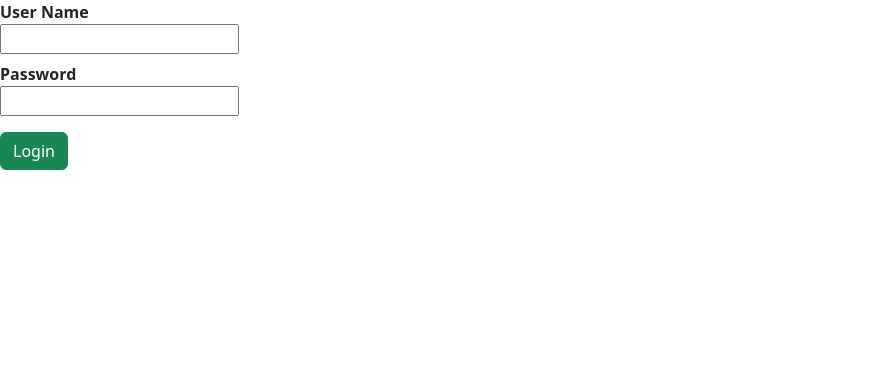
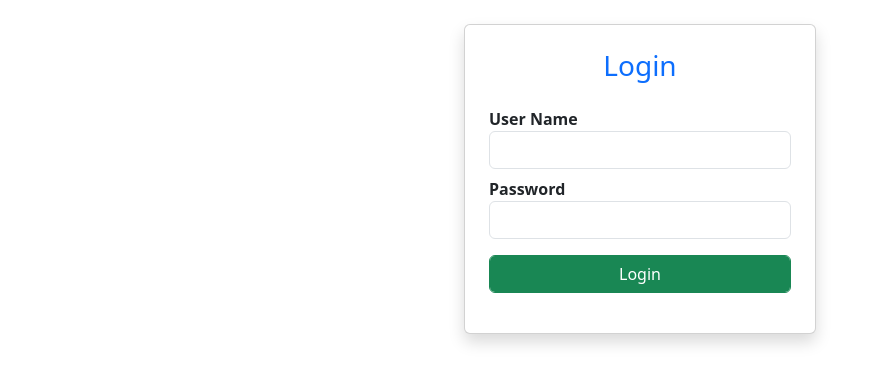
Before and after one commit to mukesh8945/shopper-template, a React (Create React App) app: page / in a window 1280 px wide. Shown: the top 384 px of the page, without its empty margins (0-882 px from the left). Built offline with nearby package versions, Linux system fonts and the light colour scheme.

Commit message:
error resolve

```diff
--- a/src/components/LifecycleDemo.js
+++ b/src/components/LifecycleDemo.js
@@ -85,18 +85,23 @@ export default class LifecycleDemo extends React.Component {
 
     render() {
         return (
-            <div className="containner-fluid">
+            <div className="container-fluid card shadow p-4 mb-4 mt-4" style={{ width: "22rem" }}>
+                <h3 className="card-title text-center mb-4 text-primary">Login</h3>
+                <form>
+                    <div className="mb-3">
                         <dl>
                             <dt>User Name</dt>
-                    <dd><input onChange={this.handleUserName} type="text" /></dd>
+                            <dd><input className="form-control" onChange={this.handleUserName} type="text" /></dd>
                             <dt>Password</dt>
-                    <dd><input onChange={this.handlePassword} type="password" /></dd>
+                            <dd><input className="form-control" onChange={this.handlePassword} type="password" /></dd>
                         </dl>
-                <button onClick={this.handleLoginClick} className="btn btn-success" type="submit">Login</button>
+                        <button onClick={this.handleLoginClick} className="btn btn-success form-control" type="submit">Login</button>
                         <div>
                             {this.state.result}
                         </div>
                     </div>
+                </form>
+            </div>
         )
     }
 }
```
Lines whose indentation alone changed are shown as unchanged.
